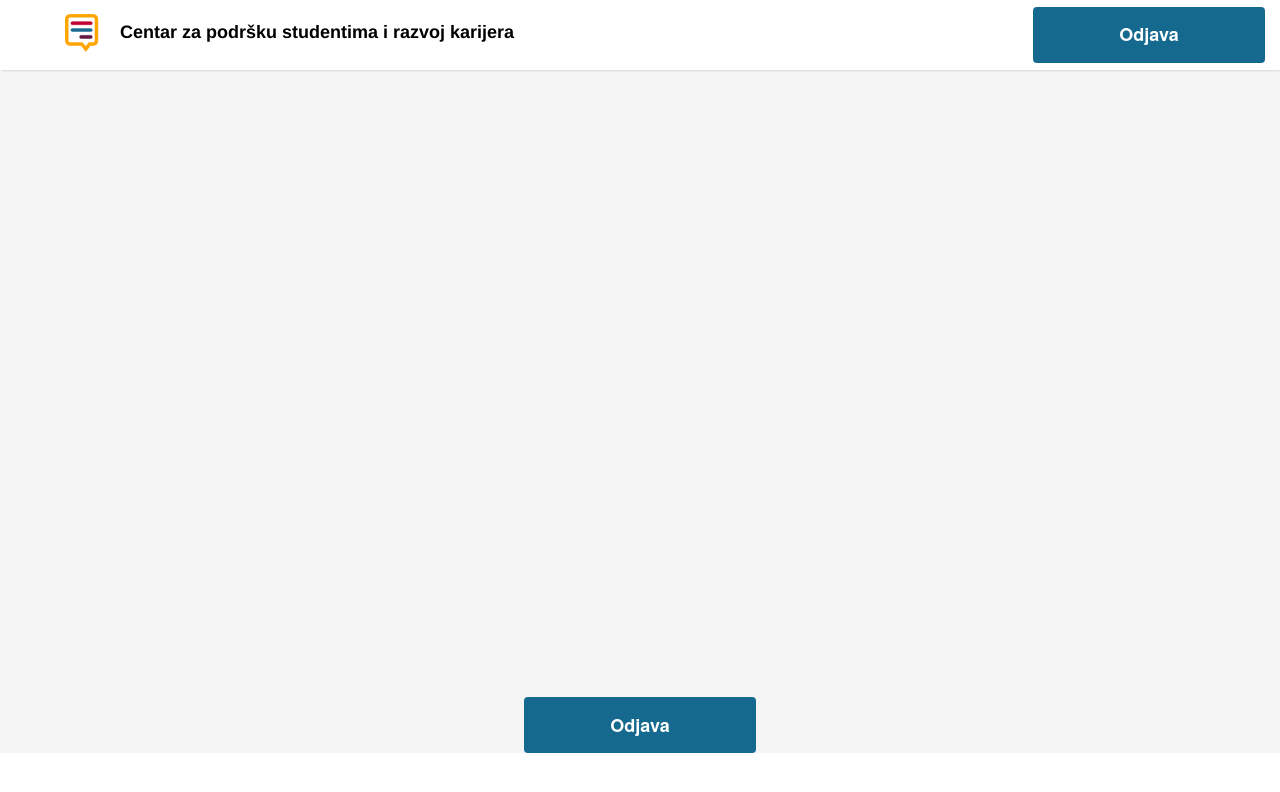
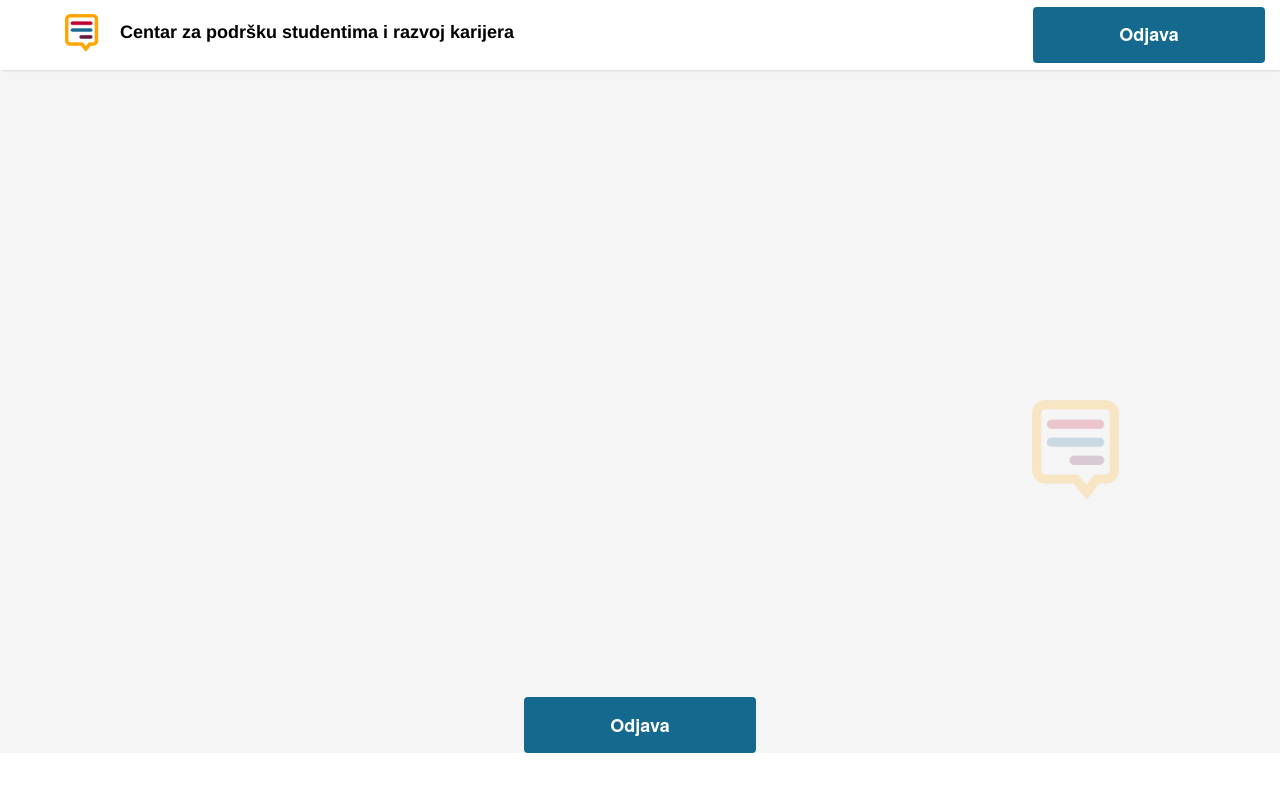
Before and after one commit to DnameZ/TeamProject, a React (Create React App) app: page / in a window 1280 px wide. Shown: the top 792 px of the page. Built offline with nearby package versions, Linux system fonts and the light colour scheme.

Commit message:
LogoFinished

```diff
--- a/src/componentes/Header/Header.js
+++ b/src/componentes/Header/Header.js
@@ -2,7 +2,7 @@ import React, { useState } from 'react';
 import {
   Header as HeaderInner,
   Inner,
-  Logo,
+  FinalLogo,
   Hammburger,
   HamLogo,
   Nav,
@@ -30,7 +30,7 @@ const Header = () => {
       <HeaderInner>
         <Inner>
           <LogoContainer>
-            <Logo src={Icon} />
+            <FinalLogo type={'NavLogo'} src={Icon} />
           </LogoContainer>
           <CPSRKcontainer>
             <CPSRK>Centar za podršku studentima i razvoj karijera</CPSRK>
@@ -58,6 +58,7 @@ const HamburegerMenu = () => {
       <HambMenu>
         <HambMenuButtonWrapper>
           <PrimaryButton type={'active'} text={'Odjava'} />
+          <FinalLogo type={'BackLogo'} src={Icon} />
         </HambMenuButtonWrapper>
       </HambMenu>
     </>
--- a/src/componentes/Header/HeaderStyle.js
+++ b/src/componentes/Header/HeaderStyle.js
@@ -42,10 +42,24 @@ export const LogoContainer = styled.div`
 `;
 
 export const Logo = styled.img`
-  width: 34px;
-  height: 38px;
+  ${(props) =>
+    props.type === 'NavLogo' &&
+    `width: 34px; height: 38px; object-fit: contain;`}
+  ${(props) =>
+    props.type === 'BackLogo' &&
+    `
+  position:fixed;
+  top:50%;
+  left:80%;
+  width: 105px;
+  height: 100px;
   object-fit: contain;
+  opacity: 0.2`}
 `;
+
+export const FinalLogo = ({ type, src }) => {
+  return <Logo src={src} type={type} />;
+};
 
 export const Hammburger = styled.div`
   @media screen and (${breakpoints.mobileLarge}) {
```
